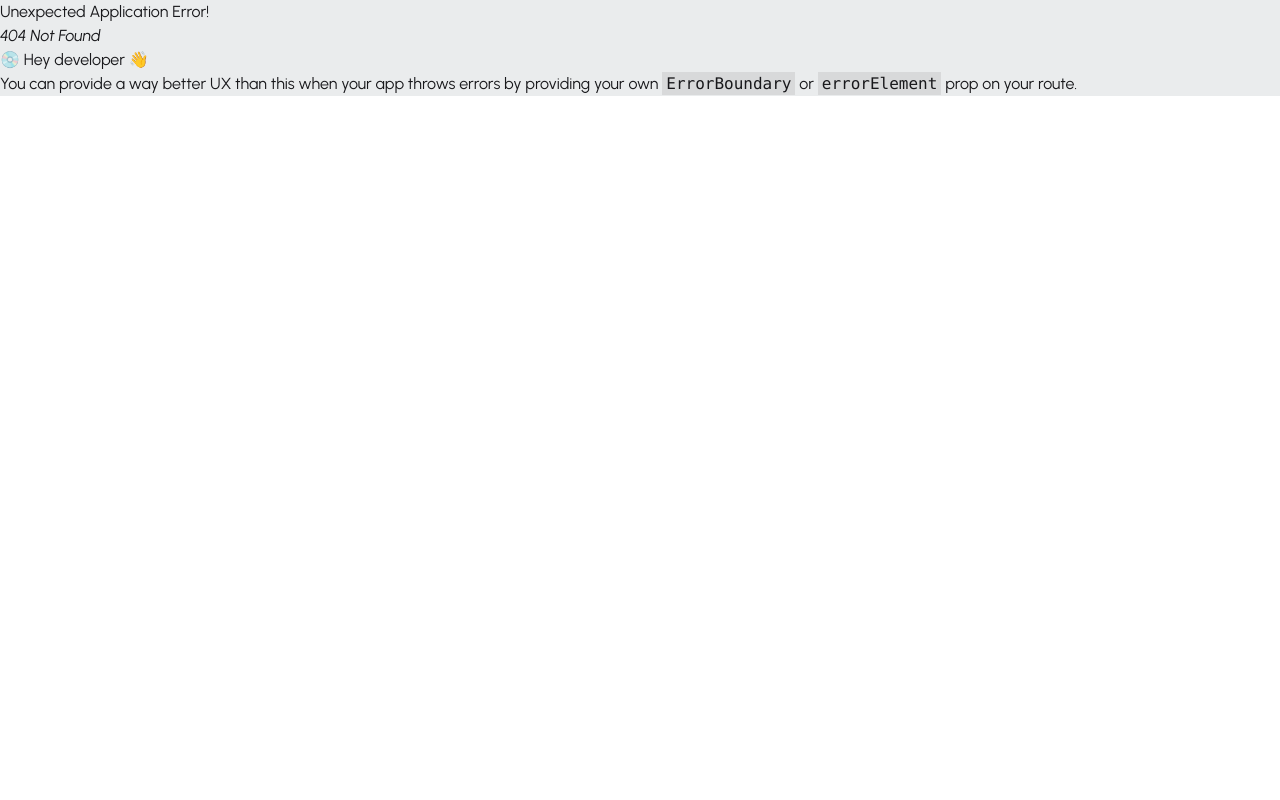
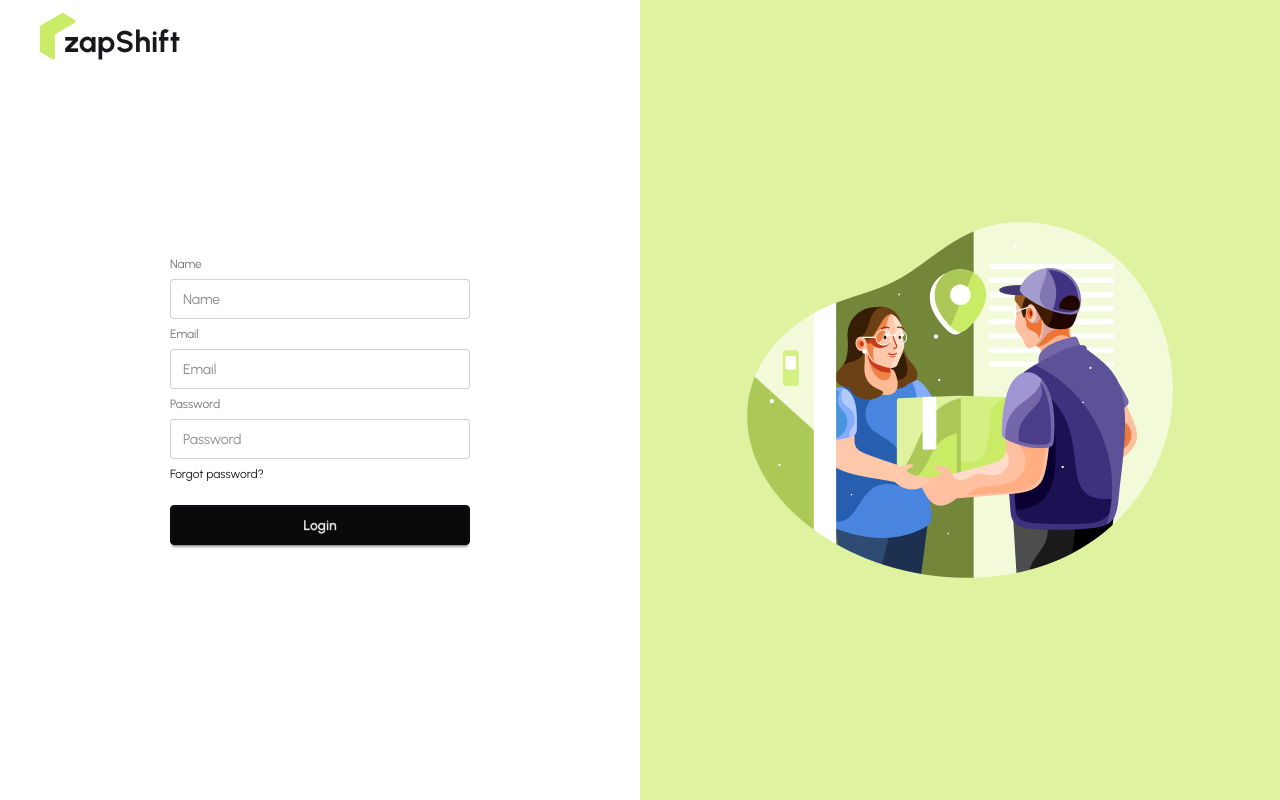
Before and after one commit to ArifBillahMubin/zap-shift-client, a React (Vite) app: page /register in a window 1280 px wide. Before the commit this address had no page. Built offline with nearby package versions, Linux system fonts and the light colour scheme.

Commit message:
auth layout setup

```diff
--- a/package.json
+++ b/package.json
@@ -15,6 +15,7 @@
     "react": "^19.2.0",
     "react-dom": "^19.2.0",
     "react-fast-marquee": "^1.6.5",
+    "react-hook-form": "^7.66.1",
     "react-icons": "^5.5.0",
     "react-leaflet": "^5.0.0-rc.2",
     "react-responsive-carousel": "^3.2.23",
--- a/src/components/Logo/Logo.jsx
+++ b/src/components/Logo/Logo.jsx
@@ -1,11 +1,12 @@
 import React from 'react';
 import logo from "../../assets/logo.png"
+import { Link } from 'react-router';
 const Logo = () => {
     return (
-        <div className='flex items-end'>
+        <Link to={'/'} className='flex items-end'>
             <img src={logo} alt="" />
             <h3 className="text-3xl -ms-3 font-bold">zapShift</h3>
-        </div>
+        </Link>
     );
 };
 
--- /dev/null
+++ b/src/layouts/AuthLayout/AuthLayout.jsx
@@ -0,0 +1,26 @@
+import React from 'react';
+import { Outlet } from 'react-router';
+import authImage from '../../assets/authImage.png';
+import Logo from '../../components/Logo/Logo';
+
+const AuthLayout = () => {
+    return (
+        <div>
+            <div className='flex h-screen relative'>
+                <div className='flex-1 flex justify-center items-center bg-base-100'>
+                    <Outlet></Outlet>
+                </div>
+                <div className='flex-1 flex justify-center items-center bg-[#DEF29F]'>
+                    <figure>
+                        <img src={authImage} alt="" />
+                    </figure>
+                </div>
+            </div>
+            <div className='absolute top-3 left-10'>
+                <Logo></Logo>
+            </div>
+        </div>
+    );
+};
+
+export default AuthLayout;
--- /dev/null
+++ b/src/pages/Auth/Login/Login.jsx
@@ -0,0 +1,11 @@
+import React from 'react';
+
+const Login = () => {
+    return (
+        <div>
+            this is login
+        </div>
+    );
+};
+
+export default Login;
--- /dev/null
+++ b/src/pages/Auth/Register/Register.jsx
@@ -0,0 +1,61 @@
+import React from 'react';
+import { useForm } from 'react-hook-form';
+
+const Register = () => {
+    const { register, handleSubmit, formState: { errors } } = useForm();
+    const handleRegistration = (data) => {
+        console.log(data);
+    }
+
+    return (
+        <div className=''>
+            <form onSubmit={handleSubmit(handleRegistration)}>
+                <fieldset className="fieldset w-[300px]">
+
+                    {/* name  */}
+                    <label className="label">Name</label>
+                    <input type="text" className="input" placeholder="Name" {...register('name',
+                        { required: true, minLength: 6 }
+                    )} />
+                    {
+                        errors.name?.type === 'required' && <p className='text-red-500'>Name is required.</p>
+                    }
+                    {
+                        errors.name?.type === 'minLength' && <p className='text-red-500'>Name must contain at least six characters.</p>
+                    }
+
+
+                    {/* email  */}
+                    <label className="label">Email</label>
+                    <input type="email" className="input" placeholder="Email" {...register('email',
+                        { required: true }
+                    )} />
+                    {
+                        errors.email?.type === 'required' && <p className='text-red-500'>A valid email address is required.</p>
+                    }
+
+                    {/* password  */}
+                    <label className="label">Password</label>
+                    <input type="password" className="input" placeholder="Password" {...register('password',
+                        { required: true, minLength: 6, pattern: /^(?=.*[A-Z])(?=.*\d).+$/ }
+                    )} />
+                    {
+                        errors.password?.type === 'required' && <p className='text-red-500'>Password is required.</p>
+                    }
+                    {
+                        errors.password?.type === 'minLength' && <p className='text-red-500'>Password must be at least six characters long.</p>
+                    }
+                    {
+                        errors.password?.type === 'pattern' && <p className='text-red-500'>Password must include at least one uppercase letter and one number.</p>
+                    }
+
+                    <div><a className="link link-hover">Forgot password?</a></div>
+
+                    <button className="btn btn-neutral mt-4">Login</button>
+                </fieldset>
+            </form>
+        </div>
+    );
+};
+
+export default Register;
--- a/src/routes/router.jsx
+++ b/src/routes/router.jsx
@@ -2,6 +2,9 @@ import { createBrowserRouter } from "react-router";
 import Home from "../pages/Home/Home/Home";
 import RootLayout from "../layouts/RootLayout/RootLayout";
 import Coverage from "../pages/Coverage/Coverage";
+import AuthLayout from "../layouts/AuthLayout/AuthLayout";
+import Login from "../pages/Auth/Login/Login";
+import Register from "../pages/Auth/Register/Register";
 
 export const router = createBrowserRouter([
     {
@@ -19,4 +22,18 @@ export const router = createBrowserRouter([
             }
         ]
     },
+    {
+        path:'/',
+        Component: AuthLayout,
+        children:[
+            {
+                path: '/login',
+                Component:Login
+            },
+            {
+                path: '/register',
+                Component: Register
+            }
+        ]
+    }
 ])
```
Also changed, not shown: 1 other file (tests, documents, lock files or other folders).
